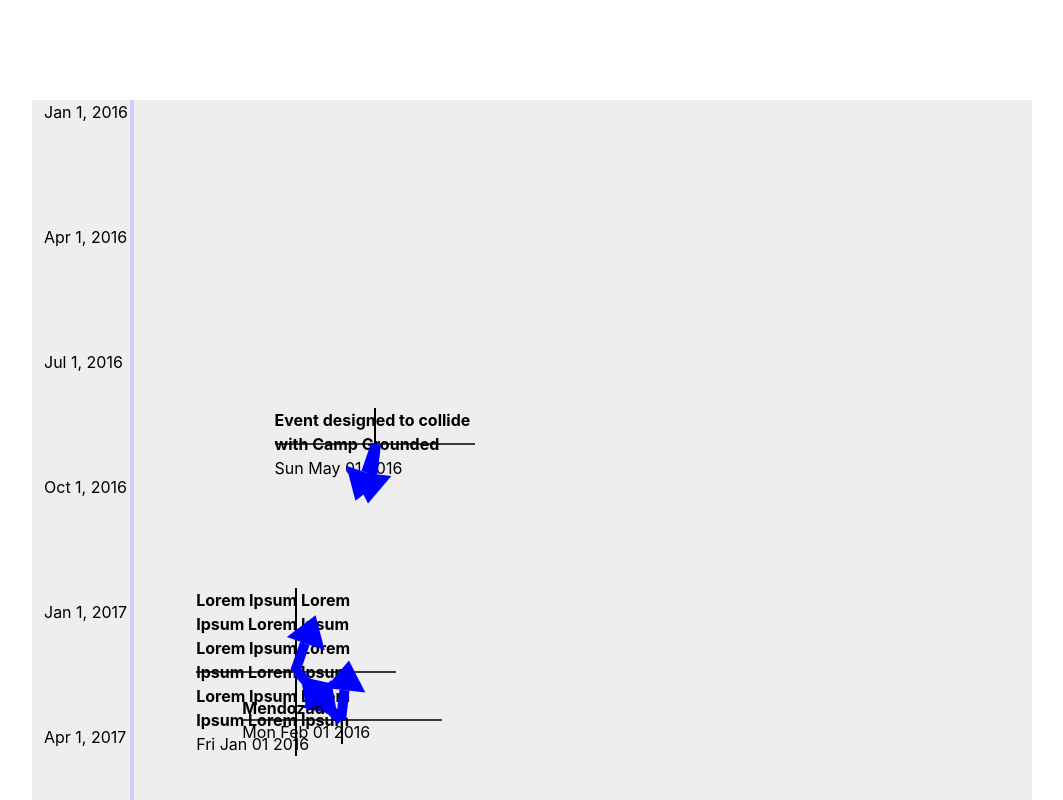
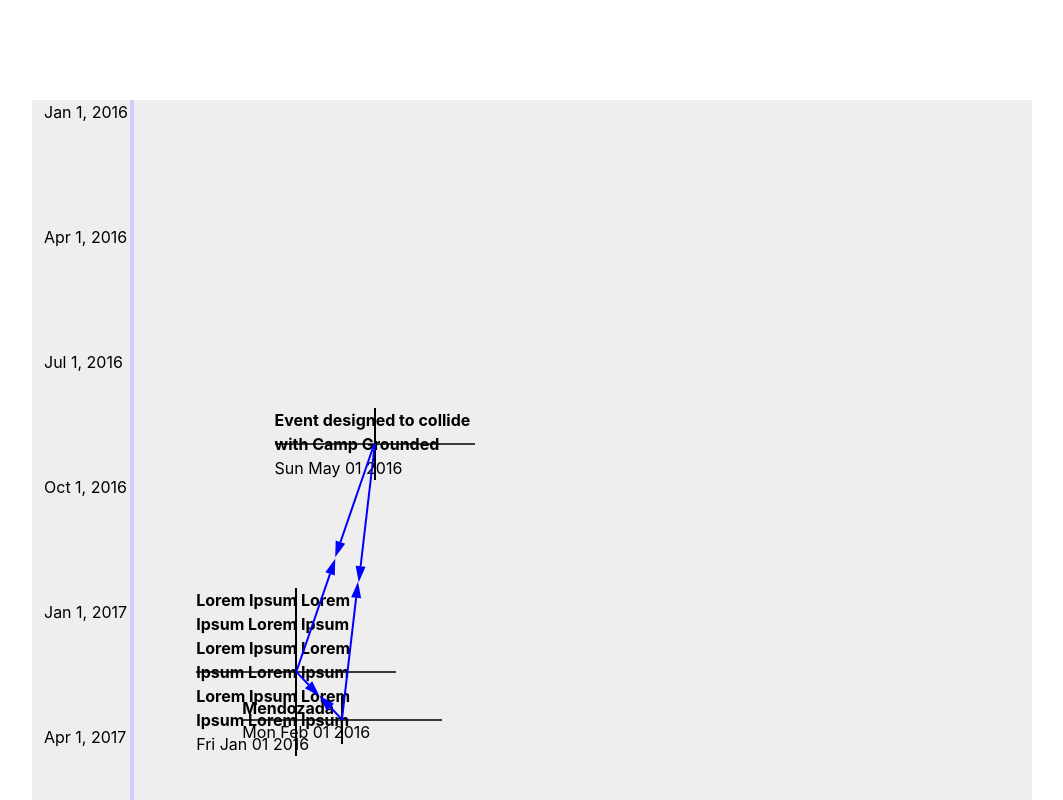
Before and after one commit to adambossy/timeline, a React (Create React App) app: page / in a window 1280 px wide. Shown: the top 800 px of the page, without its empty margins (68-1131 px from the left). Built offline with nearby package versions, Linux system fonts and the light colour scheme.

Commit message:
Got arrows pointing in exactly the right direction at precisely the right length. Fuck yeah

```diff
--- a/src/App.css
+++ b/src/App.css
@@ -87,28 +87,26 @@
 }
 
 .arrow {
-	width: 120px;
+	width: 920px;
 	position: absolute;
 	top: 0px;
 	left: 0px;
-	transform: rotate(0deg);
-	-webkit-transform: rotate(0deg);
 }
 
 .line {
-	margin-top: 14px;
-	margin-left: 60px;
-    width: 30px;
+	margin-top: 4px; /* .point border-top-width + .point border-bottom-width / 2 */
+	margin-left: 460px; /* .arrow width / 2 */
+    width: 444px; /* .arrow width / 2 - .point border-left-width */
 	background: blue;
-	height: 10px;
+	height: 2px;
 	float: left;
 }
 
 .point {
 	width: 0;
 	height: 0;
-	border-top: 20px solid transparent;
-	border-bottom: 20px solid transparent;
-	border-left: 30px solid blue;
+	border-top: 5px solid transparent;
+	border-bottom: 5px solid transparent; /* border-top width */
+	border-left: 16px solid blue;
 	float: right;
 }
--- a/src/App.js
+++ b/src/App.js
@@ -56,7 +56,7 @@ class EventBox {
         this.fx = 0
         this.fy = 0
         this.isOverlapping = false
-        this.angles = []
+        this.vectors = []
     }
 
     centerX = () => {
@@ -321,16 +321,25 @@ const UIBox = React.forwardRef((props, ref) => {
 
     let vectors = []
     if (typeof box !== "undefined") {
-        box.angles.map((angle, j) => {
-            const style = {
-                left: (box.width / 2 - 60) + "px", // MAGIC NUMBER ALERT
-                top: (box.height / 2 - 20) + "px",  // MAGIC NUMBER ALERT
+        box.vectors.map((vector, j) => {
+			const [dx, dy] = vector
+			const angle = Math.atan2(dy, dx) * 180 / Math.PI
+			const length = Math.sqrt(dx * dx + dy * dy)
+
+			const vectorStyle = {
+                left: ((box.width - length) / 2) + "px",
+                top: (box.height / 2 - 5) + "px",  // MAGIC NUMBER ALERT .point border-top-width
+				width: length + "px",
+                Transform: "rotate(" + angle + "deg)",
                 WebkitTransform: "rotate(" + angle + "deg)"
             }
+			const lineStyle = {
+				marginLeft: length / 2 + "px",
+				width: length / 2 - 16 + "px" // MAGIC NUMBER ALERT .point border-left-width
+			}
             vectors.push(
-                <div key={j} className="arrow" style={style} /*ref={el => vectorRefs[j] = el}*/>
-                    <div className="shim"></div>
-                    <div className="line"></div>
+                <div key={j} className="arrow" style={vectorStyle} /*ref={el => vectorRefs[j] = el}*/>
+                    <div className="line" style={lineStyle}></div>
                     <div className="point"></div>
                 </div>
             )
@@ -390,11 +399,8 @@ const TimelineUI = ({ events, startDate, endDate, canvasHeight, interval }) => {
                     const boxA = b
                     const dx = boxB.centerX() - boxA.centerX()
                     const dy = boxB.centerY() - boxA.centerY()
-                    const angle = Math.atan2(dy, dx) * 180 / Math.PI
-                    boxA.angles[j] = angle
-                    boxB.angles[i] = (angle + 180) % 360
-                    console.log("boxA " + boxA.event.name)
-                    console.log("angle " + angle)
+					boxA.vectors[j] = [dx, dy]
+					boxB.vectors[i] = [-dx, -dy]
                 })
 
             });
```
Lines whose indentation alone changed are shown as unchanged.
